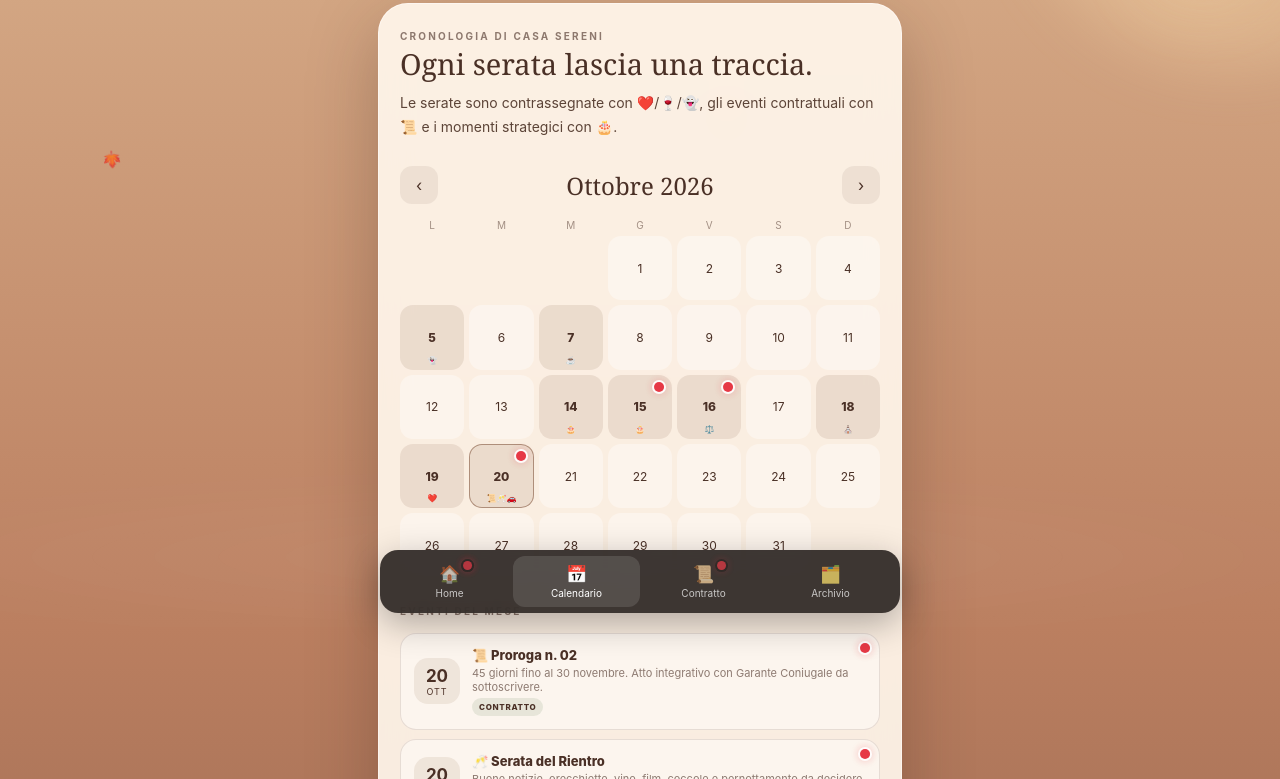
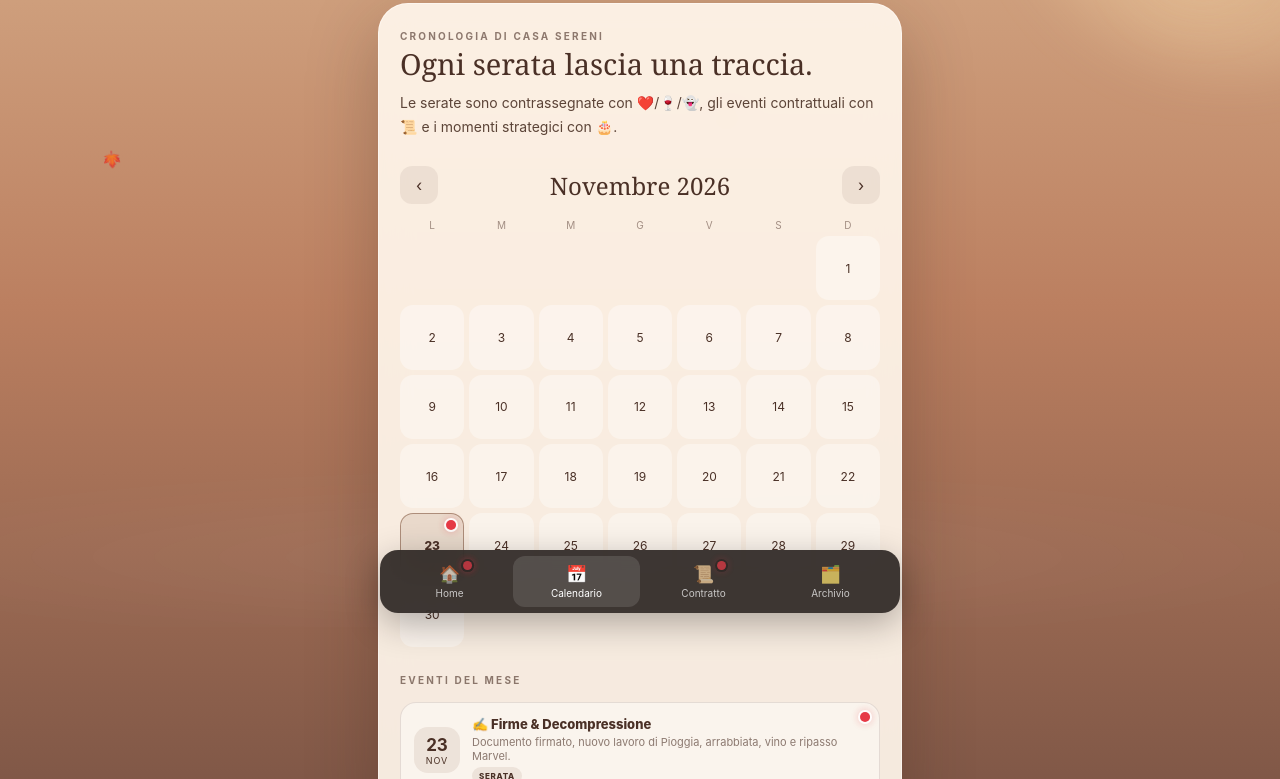
Before and after one commit to Spollera/domodossola_imola, a plain HTML site: page calendario.html in a window 1280 px wide. Shown: the part 173-952 px from the top of the page. Drawn offline with Linux system fonts and the light colour scheme.

Commit message:
Casa Sereni V11: aggiunge evento 23 novembre

```diff
--- a/calendario.html
+++ b/calendario.html
@@ -5,7 +5,7 @@
 <meta name="viewport" content="width=device-width,initial-scale=1">
 <meta name="theme-color" content="#8a5b43">
 <title>Calendario — Casa Sereni</title>
-<link rel="stylesheet" href="assets/style-v3.css?v=10">
+<link rel="stylesheet" href="assets/style-v3.css?v=11">
 </head>
 <body>
 
@@ -70,11 +70,21 @@
   <a href="archivio.html"><span>🗂️</span>Archivio</a>
 </nav>
 
-<script src="assets/common-v3.js?v=10"></script>
+<script src="assets/common-v3.js?v=11"></script>
 
 <script>
 
 const EVENTS = [
+
+  {
+    date:"2026-11-23",
+    icon:"✍️",
+    title:"Firme & Decompressione",
+    note:"Documento firmato, nuovo lavoro di Pioggia, arrabbiata, vino e ripasso Marvel.",
+    href:"eventi/2026-11-23-firme-decompressione.html",
+    type:"serata"
+  },
+
 
   {
     date:"2026-10-20",
@@ -228,7 +238,7 @@ const EVENTS = [
 
 ];
 
-let cursor = new Date(2026,9,1);
+let cursor = new Date(2026,10,1);
 
 const names=[
   "Gennaio","Febbraio","Marzo","Aprile","Maggio","Giugno",
@@ -273,7 +283,7 @@ function render(){
       el.className = "day";
     }
 
-    if(iso==="2026-10-20"){
+    if(iso==="2026-11-23"){
       el.classList.add("today");
     }
 
```
